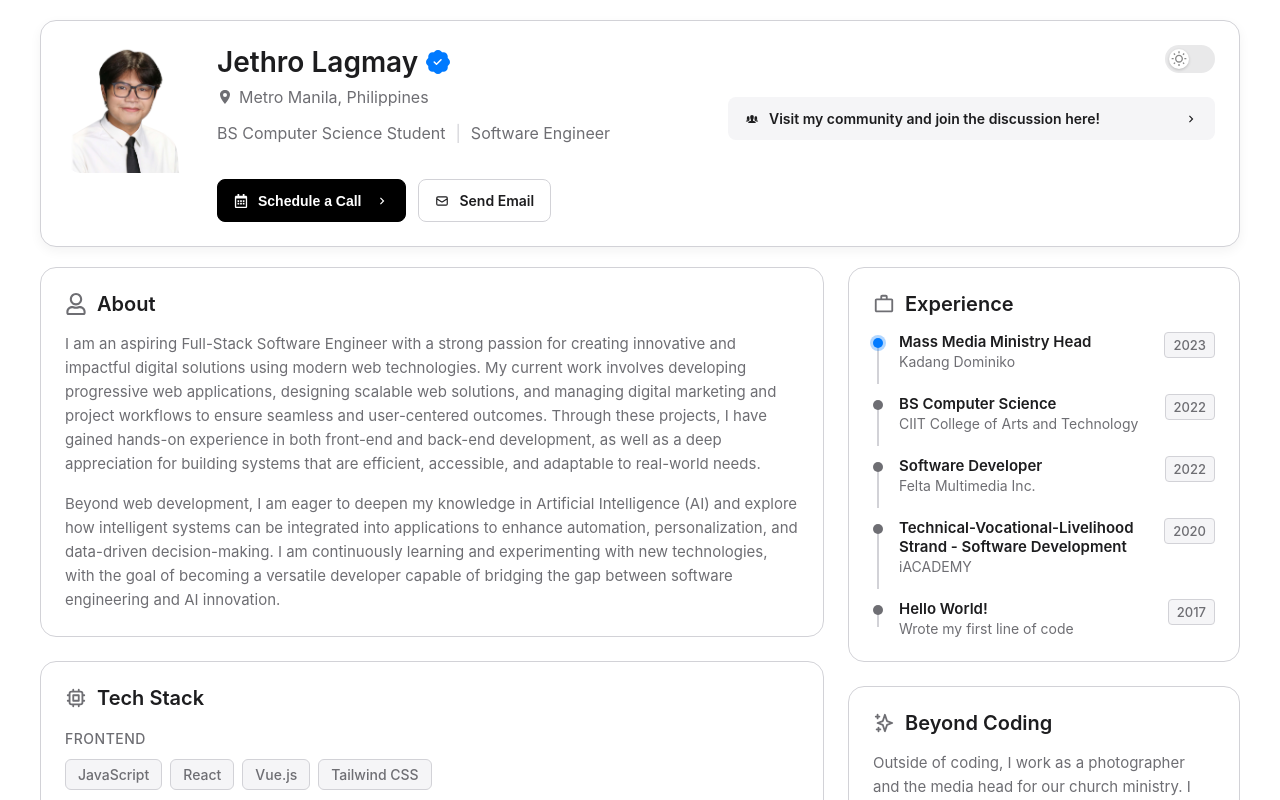
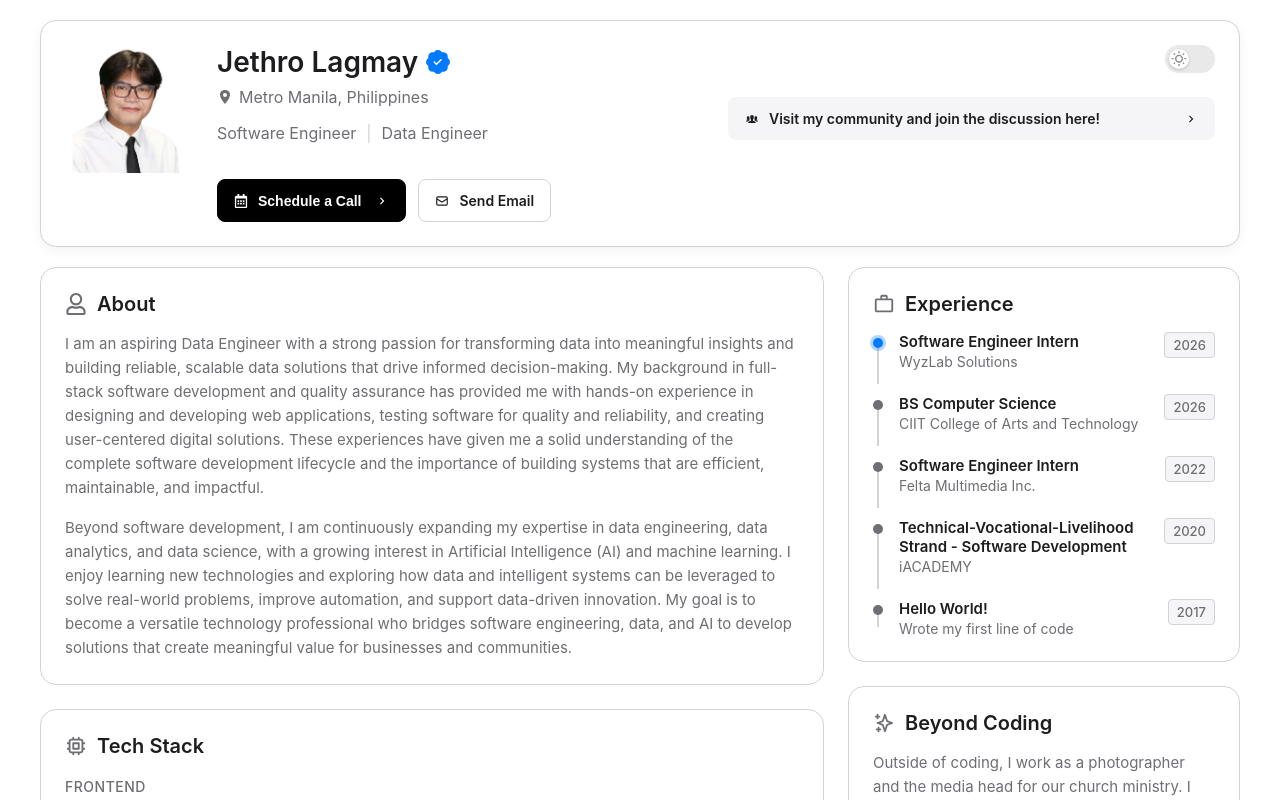
Before and after one commit to dyorgie/jupidev, a React (Vite) app: page / in a window 1280 px wide. Shown: the top 800 px of the page. Built offline with nearby package versions, Linux system fonts and the light colour scheme.

Commit message:
updated header, about, and experience content

```diff
--- a/src/components/About.jsx
+++ b/src/components/About.jsx
@@ -10,24 +10,10 @@ const About = () => {
       </h2>
       <div className="about-content">
         <p>
-          I am an aspiring Full-Stack Software Engineer with a strong passion
-          for creating innovative and impactful digital solutions using modern
-          web technologies. My current work involves developing progressive web
-          applications, designing scalable web solutions, and managing digital
-          marketing and project workflows to ensure seamless and user-centered
-          outcomes. Through these projects, I have gained hands-on experience in
-          both front-end and back-end development, as well as a deep
-          appreciation for building systems that are efficient, accessible, and
-          adaptable to real-world needs.
+          I am an aspiring Data Engineer with a strong passion for transforming data into meaningful insights and building reliable, scalable data solutions that drive informed decision-making. My background in full-stack software development and quality assurance has provided me with hands-on experience in designing and developing web applications, testing software for quality and reliability, and creating user-centered digital solutions. These experiences have given me a solid understanding of the complete software development lifecycle and the importance of building systems that are efficient, maintainable, and impactful.
         </p>
         <p>
-          Beyond web development, I am eager to deepen my knowledge in
-          Artificial Intelligence (AI) and explore how intelligent systems can
-          be integrated into applications to enhance automation,
-          personalization, and data-driven decision-making. I am continuously
-          learning and experimenting with new technologies, with the goal of
-          becoming a versatile developer capable of bridging the gap between
-          software engineering and AI innovation.
+          Beyond software development, I am continuously expanding my expertise in data engineering, data analytics, and data science, with a growing interest in Artificial Intelligence (AI) and machine learning. I enjoy learning new technologies and exploring how data and intelligent systems can be leveraged to solve real-world problems, improve automation, and support data-driven innovation. My goal is to become a versatile technology professional who bridges software engineering, data, and AI to develop solutions that create meaningful value for businesses and communities.
         </p>
       </div>
     </section>
--- a/src/components/Experience.jsx
+++ b/src/components/Experience.jsx
@@ -4,17 +4,17 @@ import { MdOutlineWorkOutline } from "react-icons/md"; // Icon for "Experience"
 
 const experienceData = [
   {
-    role: "Mass Media Ministry Head",
-    company: "Kadang Dominiko",
-    year: "2023",
+    role: "Software Engineer Intern",
+    company: "WyzLab Solutions",
+    year: "2026",
   },
   {
     role: "BS Computer Science",
     company: "CIIT College of Arts and Technology",
-    year: "2022",
+    year: "2026",
   },
   {
-    role: "Software Developer",
+    role: "Software Engineer Intern",
     company: "Felta Multimedia Inc.",
     year: "2022",
   },
--- a/src/components/Header.jsx
+++ b/src/components/Header.jsx
@@ -40,8 +40,8 @@ const Header = ({ isDarkMode, toggleDarkMode }) => {
               <IoLocationSharp /> Metro Manila, Philippines
             </p>
             <p className="role">
-              BS Computer Science Student <span className="separator">|</span>{" "}
-              Software Engineer
+              Software Engineer <span className="separator">|</span>{" "}
+              Data Engineer
             </p>
           </div>
           <div className="profile-primary-actions">
```
Also changed, not shown: 1 other file (tests, documents, lock files or other folders).
